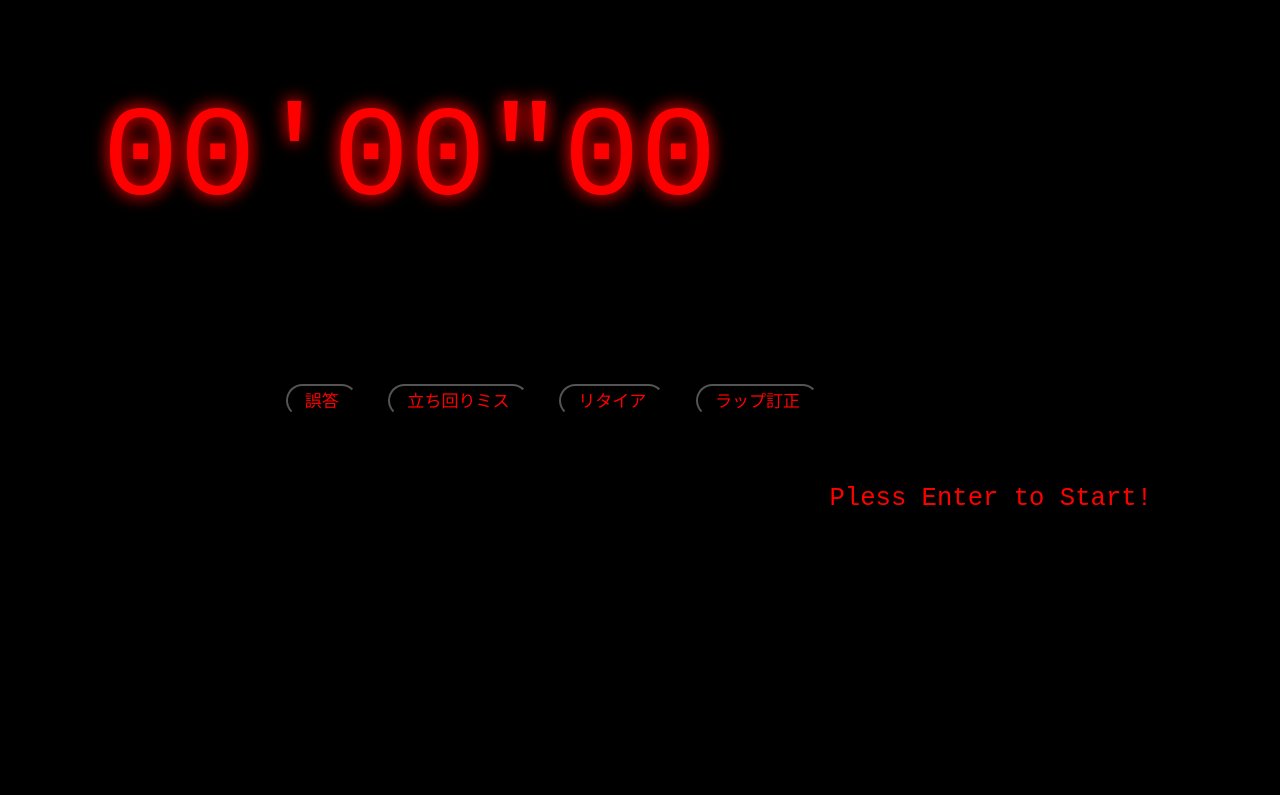
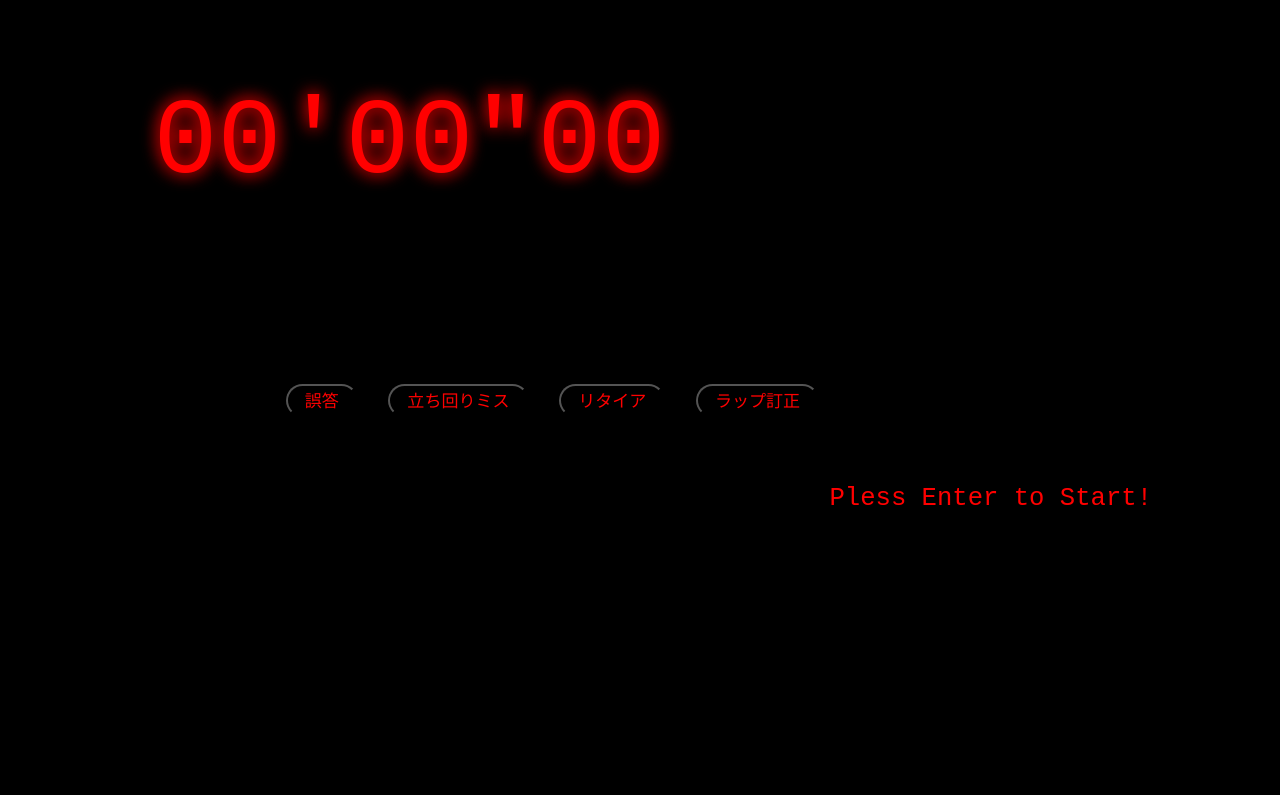
Before and after one commit to 21kazu13/timer, a plain HTML site: page index.html in a window 1280 px wide. Drawn offline with nearby package versions, Linux system fonts and the light colour scheme.

Commit message:
small adjustment

```diff
--- a/timer.css
+++ b/timer.css
@@ -21,9 +21,10 @@ li{
 }
 .showRaceTime{
     padding-top: 5%;
+    padding-bottom: 5%;
     width: 64%;
     height: 60%;
-    font-size: calc(100vw / 10);
+    font-size: calc(100vw / 12);
     font-family: monospace;
     color: #ff0000;
     text-shadow: 0 0 calc(100vw / 75) #ff0000b0,0 0 calc(100vw / 75) #ff0000b0;
@@ -33,7 +34,7 @@ li{
 .showDate{
     width: 64%;
     height: 20%;
-    font-size: calc(100vw / 30);
+    font-size: calc(100vw / 35);
     font-family: monospace;
     color: #ff0000b0;
     overflow: hidden;
```
